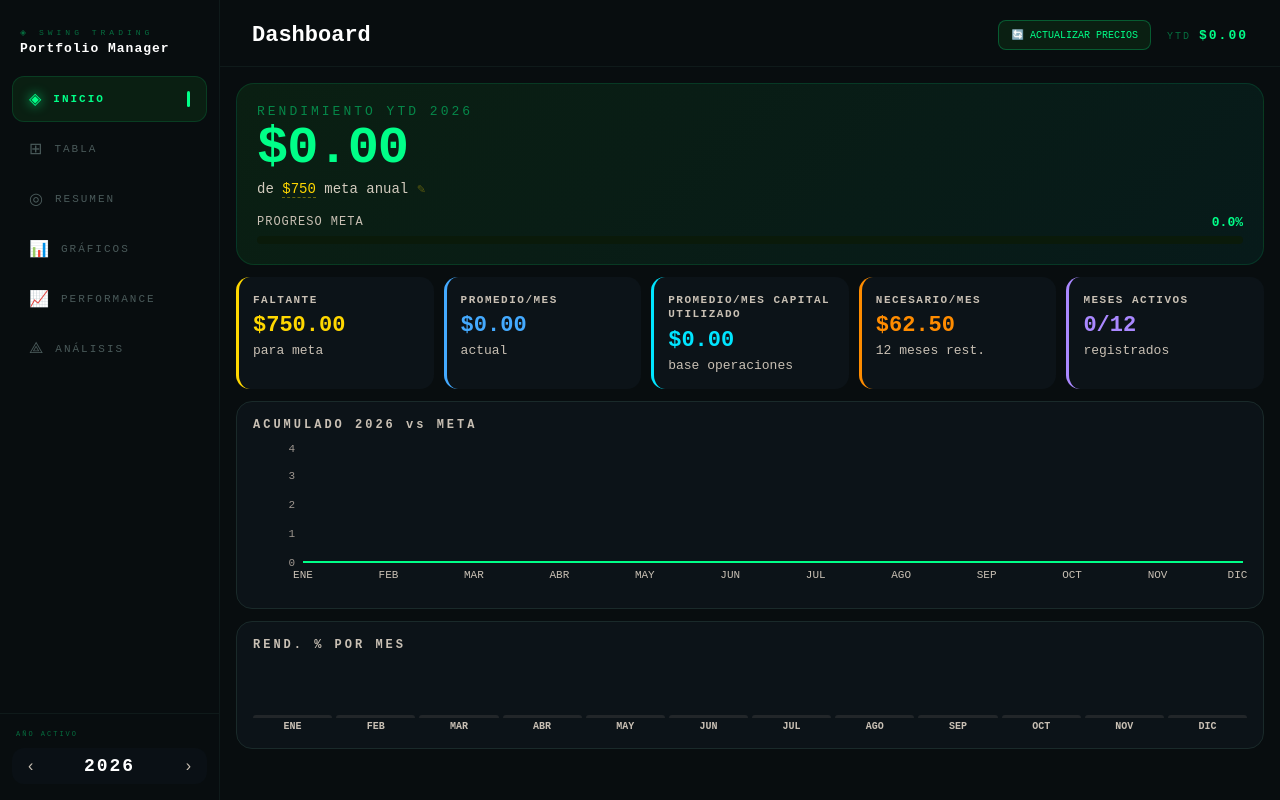
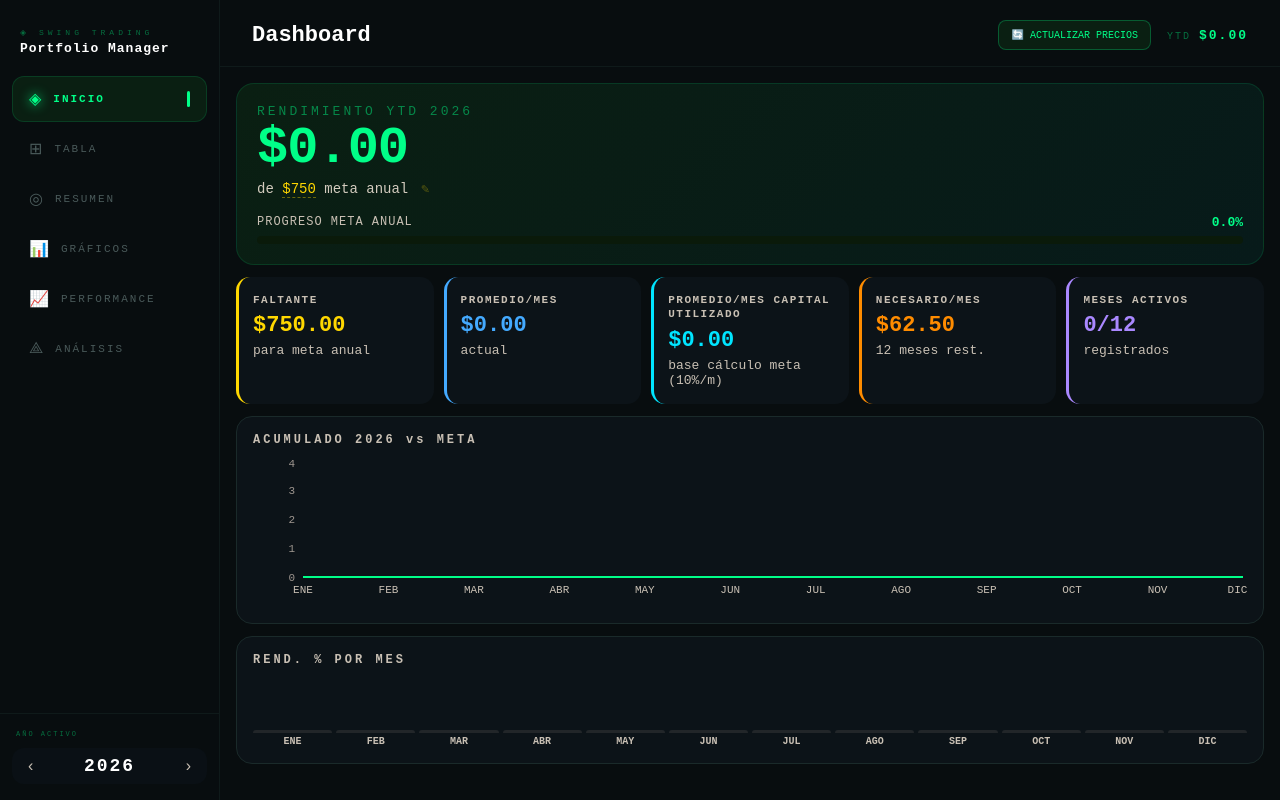
Before and after one commit to niko-londono/swing-trading-app, a React (Vite) app: page / in a window 1280 px wide. Built offline with nearby package versions, Linux system fonts and the light colour scheme.

Commit message:
meta anual fix

```diff
--- a/src/swing-trading-2026.jsx
+++ b/src/swing-trading-2026.jsx
@@ -928,14 +928,6 @@ export default function App() {
     return { ...row, total, rendPct, t, a, c, td, margin, ventasGain, ventasCap };
   });
 
-  const ytd = computed.reduce((s, r) => r.total !== null ? s + r.total : s, 0);
-  const faltante = Math.max(0, goal - ytd);
-  const progress = Math.min(100, (ytd / goal) * 100);
-  const mesesAct = computed.filter(r => r.total !== null).length;
-  const promedio = mesesAct > 0 ? ytd / mesesAct : 0;
-  const mesesRest = 12 - mesesAct;
-  const necesario = mesesRest > 0 ? faltante / mesesRest : 0;
-
   // ── 1. Capital utilizado promedio en ventas de acciones (año activo) ──
   const allVentasAcciones = data.flatMap(r => r.accionesDetail || []).filter(tx => tx && tx.tipo === "venta");
   const capitalVentasList = allVentasAcciones
@@ -959,8 +951,20 @@ export default function App() {
     ? (capitalPromVentasAcciones + capitalPromTrading) / activeSourcesCount
     : 0;
 
-  // ── 4. % promedio mensual sobre capital utilizado ────────────────────
+  // ── 4. Métricas YTD, Promedios y Meta (10% mensual sobre Capital Utilizado) ──
+  const ytd = computed.reduce((s, r) => r.total !== null ? s + r.total : s, 0);
+  const mesesAct = computed.filter(r => r.total !== null).length;
+  const promedio = mesesAct > 0 ? ytd / mesesAct : 0;
+  const mesesRest = 12 - mesesAct;
   const promedioPct = capitalPromRealized > 0 ? (promedio / capitalPromRealized) * 100 : 0;
+
+  // Meta: 10% mensual del capital utilizado promedio (meta anual = meta mensual * 12 meses)
+  const metaMensual = capitalPromRealized > 0 ? (capitalPromRealized * 0.10) : (goal / 12);
+  const metaAnual = capitalPromRealized > 0 ? (metaMensual * 12) : goal;
+  const faltante = Math.max(0, metaAnual - ytd);
+  const progress = metaAnual > 0 ? Math.min(100, Math.max(0, (ytd / metaAnual) * 100)) : 0;
+  const necesario = mesesRest > 0 ? faltante / mesesRest : 0;
+  const necesarioPct = capitalPromRealized > 0 ? (necesario / capitalPromRealized) * 100 : 0;
 
   const chartData = computed.map((r, i) => ({ m: MONTHS_SHORT[i], acum: computed.slice(0, i + 1).reduce((s, x) => s + (x.total ?? 0), 0) }));
 
@@ -1239,7 +1243,7 @@ export default function App() {
     setAiLoading(true); setAiText("");
     const resumen = computed.map((r, i) => ({ mes: MONTHS[i], total: r.total, pct: r.rendPct, capital: r.c })).filter(r => r.total !== null);
     const prompt = `Eres un gestor de portafolio experto en swing trading. Datos ${activeYear}:
-YTD: $${ytd.toFixed(2)} | Meta: $${goal} | Faltante: $${faltante.toFixed(2)} | Promedio/mes: $${promedio.toFixed(2)} | Necesario/mes: $${necesario.toFixed(2)}
+YTD: $${ytd.toFixed(2)} | Meta Anual: $${metaAnual.toFixed(2)} (Meta mensual: 10% = $${metaMensual.toFixed(2)}/mes) | Faltante: $${faltante.toFixed(2)} | Promedio/mes: $${promedio.toFixed(2)} (${promedioPct.toFixed(2)}%) | Cap. Utilizado Promedio: $${capitalPromRealized.toFixed(2)} | Necesario/mes: $${necesario.toFixed(2)}
 ${resumen.map(r => `${r.mes}: $${r.total?.toFixed(2)} (${r.pct?.toFixed(2)}%) cap $${r.capital}`).join(" | ")}
 Da análisis crítico en 4 puntos concisos con emoji. Español directo.`;
     try {
@@ -1248,7 +1252,7 @@ Da análisis crítico en 4 puntos concisos con emoji. Español directo.`;
       setAiText(json.content?.map(b => b.text || "").join("") || "Sin respuesta.");
     } catch { setAiText("⚠️ Error de conexión."); }
     setAiLoading(false);
-  }, [computed, ytd, faltante, promedio, necesario, activeYear, goal]);
+  }, [computed, ytd, faltante, promedio, necesario, activeYear, metaAnual, metaMensual, capitalPromRealized, promedioPct]);
 
   const NAV = [
     { id: "home", icon: "◈", label: "INICIO" },
@@ -1367,12 +1371,27 @@ Da análisis crítico en 4 puntos concisos con emoji. Español directo.`;
         <div style={{ fontSize: isMobile ? "9px" : "13px", letterSpacing: "3px", color: "#00ff8877", marginBottom: "4px" }}>RENDIMIENTO YTD {activeYear}</div>
         <div style={{ fontSize: isMobile ? "40px" : "52px", fontWeight: "700", color: "#00ff88", lineHeight: 1, letterSpacing: "-1px" }}>${ytd.toFixed(2)}</div>
         <div style={{ fontSize: isMobile ? "10px" : "14px", color: "#d4ccbf", marginTop: "6px" }}>
-          de{" "}<span onClick={() => setEditGoal(true)} style={{ color: "#ffd700", borderBottom: "1px dashed #ffd70066", cursor: "pointer" }}>${goal}</span>{" "}meta anual <span style={{ color: "#ffd70055", fontSize: isMobile ? "8px" : "11px" }}>✎</span>
+          de{" "}
+          {capitalPromRealized > 0 ? (
+            <span style={{ color: "#ffd700", fontWeight: "700" }}>${metaAnual.toFixed(2)}</span>
+          ) : (
+            <span onClick={() => setEditGoal(true)} style={{ color: "#ffd700", borderBottom: "1px dashed #ffd70066", cursor: "pointer" }}>${goal}</span>
+          )}{" "}
+          meta anual{" "}
+          {capitalPromRealized > 0 ? (
+            <span style={{ color: "#8b949e", fontSize: isMobile ? "9px" : "12px", marginLeft: "4px" }}>
+              (10% mensual · ${metaMensual.toFixed(2)}/mes)
+            </span>
+          ) : (
+            <span onClick={() => setEditGoal(true)} style={{ color: "#ffd70055", fontSize: isMobile ? "8px" : "11px", cursor: "pointer", marginLeft: "4px" }}>✎</span>
+          )}
         </div>
         <div style={{ marginTop: "18px" }}>
           <div style={{ display: "flex", justifyContent: "space-between", marginBottom: "6px" }}>
-            <span style={{ fontSize: isMobile ? "8px" : "12px", letterSpacing: "1px", color: "#c9c0b4" }}>PROGRESO META</span>
-            <span style={{ fontSize: isMobile ? "9px" : "13px", color: "#00ff88", fontWeight: "600" }}>{progress.toFixed(1)}%</span>
+            <span style={{ fontSize: isMobile ? "8px" : "12px", letterSpacing: "1px", color: "#c9c0b4" }}>PROGRESO META ANUAL</span>
+            <span style={{ fontSize: isMobile ? "9px" : "13px", color: "#00ff88", fontWeight: "600" }}>
+              {progress.toFixed(1)}% {capitalPromRealized > 0 && <span style={{ color: "#8b949e", fontWeight: "500", fontSize: isMobile ? "8px" : "11px" }}>({promedioPct.toFixed(2)}% de 10% mensual)</span>}
+            </span>
           </div>
           <div style={{ background: "#0a1a0a", borderRadius: "6px", height: "8px", overflow: "hidden" }}>
             <div style={{ width: `${progress}%`, height: "100%", background: "linear-gradient(90deg,#003d22,#00ff88)", borderRadius: "6px", boxShadow: "0 0 10px #00ff8866" }} />
@@ -1381,21 +1400,28 @@ Da análisis crítico en 4 puntos concisos con emoji. Español directo.`;
       </div>
       <div style={{ display: "grid", gridTemplateColumns: isMobile ? "1fr 1fr" : "repeat(5, 1fr)", gap: "10px", marginBottom: "12px" }}>
         {[
-          { label: "FALTANTE", value: `$${faltante.toFixed(2)}`, color: "#ffd700", sub: "para meta" },
+          { label: "FALTANTE", value: `$${faltante.toFixed(2)}`, color: "#ffd700", sub: "para meta anual" },
           {
             label: "PROMEDIO/MES",
             value: `$${promedio.toFixed(2)}`,
             pct: capitalPromRealized > 0 ? `${promedioPct.toFixed(2)}%` : null,
             color: "#4af",
-            sub: capitalPromRealized > 0 ? `${promedioPct.toFixed(2)}% · actual` : "actual"
+            sub: capitalPromRealized > 0 ? `meta: 10% ($${metaMensual.toFixed(2)}/m)` : "actual"
           },
           {
             label: "PROMEDIO/MES CAPITAL UTILIZADO",
             value: `$${capitalPromRealized.toLocaleString("en-US", { minimumFractionDigits: 2, maximumFractionDigits: 2 })}`,
             color: "#00e5ff",
-            sub: "base operaciones"
+            sub: "base cálculo meta (10%/m)"
           },
-          { label: "NECESARIO/MES", value: `$${necesario.toFixed(2)}`, color: "#ff8c00", sub: `${mesesRest} meses rest.` },
+          {
+            label: "NECESARIO/MES",
+            value: `$${necesario.toFixed(2)}`,
+            color: "#ff8c00",
+            sub: mesesRest > 0
+              ? `${mesesRest} meses rest.${capitalPromRealized > 0 ? ` (${necesarioPct.toFixed(1)}%/m)` : ""}`
+              : "año completado"
+          },
           { label: "MESES ACTIVOS", value: `${mesesAct}/12`, color: "#aa88ff", sub: "registrados" },
         ].map(({ label, value, pct, color, sub }, idx) => (
           <div key={label} style={{
@@ -1439,7 +1465,7 @@ Da análisis crítico en 4 puntos concisos con emoji. Español directo.`;
             <XAxis dataKey="m" tick={{ fontSize: isMobile ? 7 : 11, fill: "#c9c0b4" }} axisLine={false} tickLine={false} />
             <YAxis tick={{ fontSize: isMobile ? 7 : 11, fill: "#9e968f" }} axisLine={false} tickLine={false} />
             <Tooltip contentStyle={{ background: "#0c1318", border: "1px solid #00ff8833", borderRadius: "8px", fontSize: "11px" }} itemStyle={{ color: "#d4ccbf" }} labelStyle={{ color: "#00ff88" }} formatter={v => [`$${v.toFixed(2)}`, "Acum."]} />
-            <ReferenceLine y={goal} stroke="#ffd70055" strokeDasharray="3 3" />
+            <ReferenceLine y={metaAnual} stroke="#ffd70055" strokeDasharray="3 3" />
             <Area type="monotone" dataKey="acum" stroke="#00ff88" strokeWidth={2} fill="url(#g1)" dot={false} />
           </AreaChart>
         </ResponsiveContainer>
```
Also changed, not shown: 4 other files (tests, documents, lock files or other folders).
